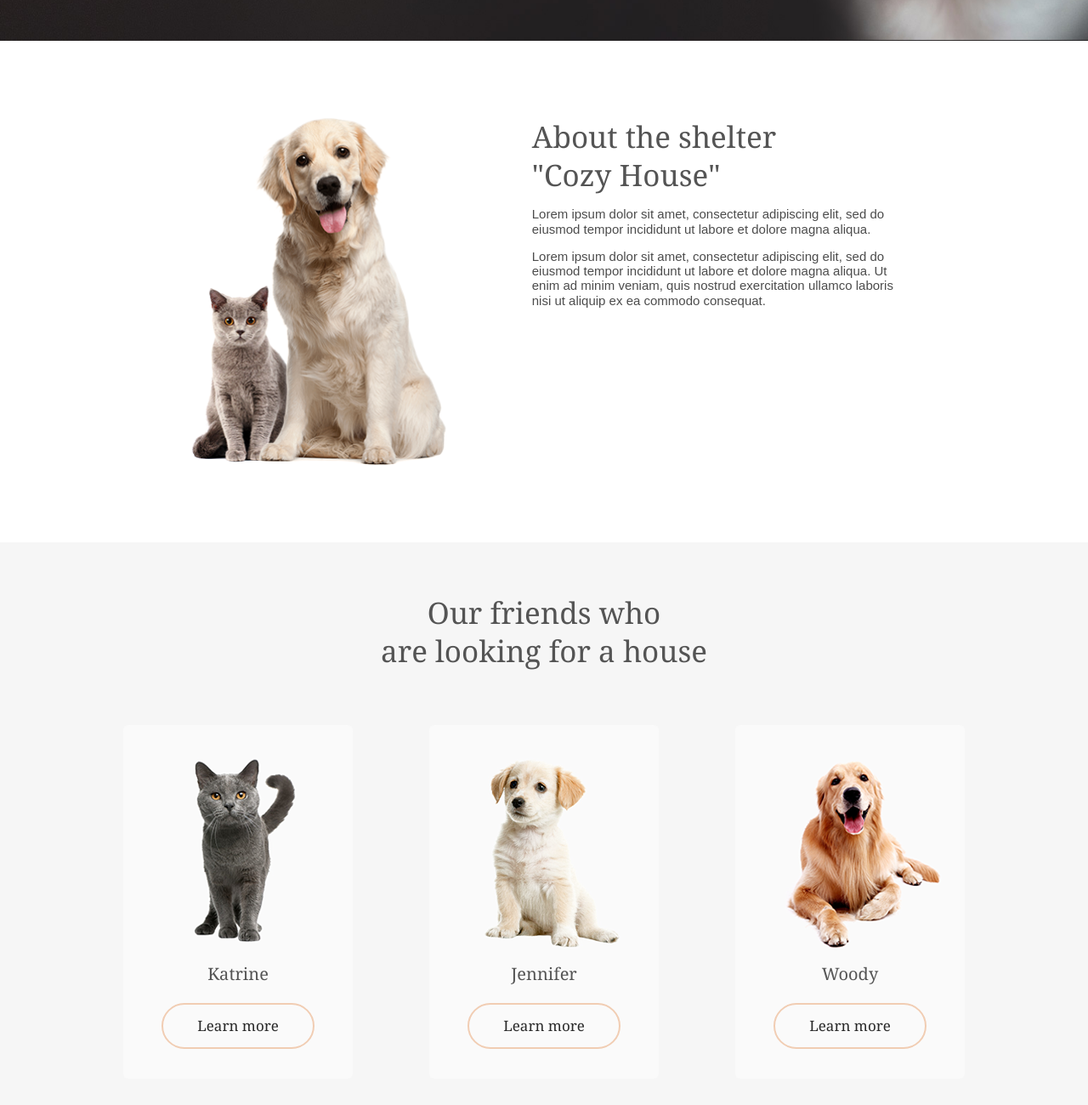
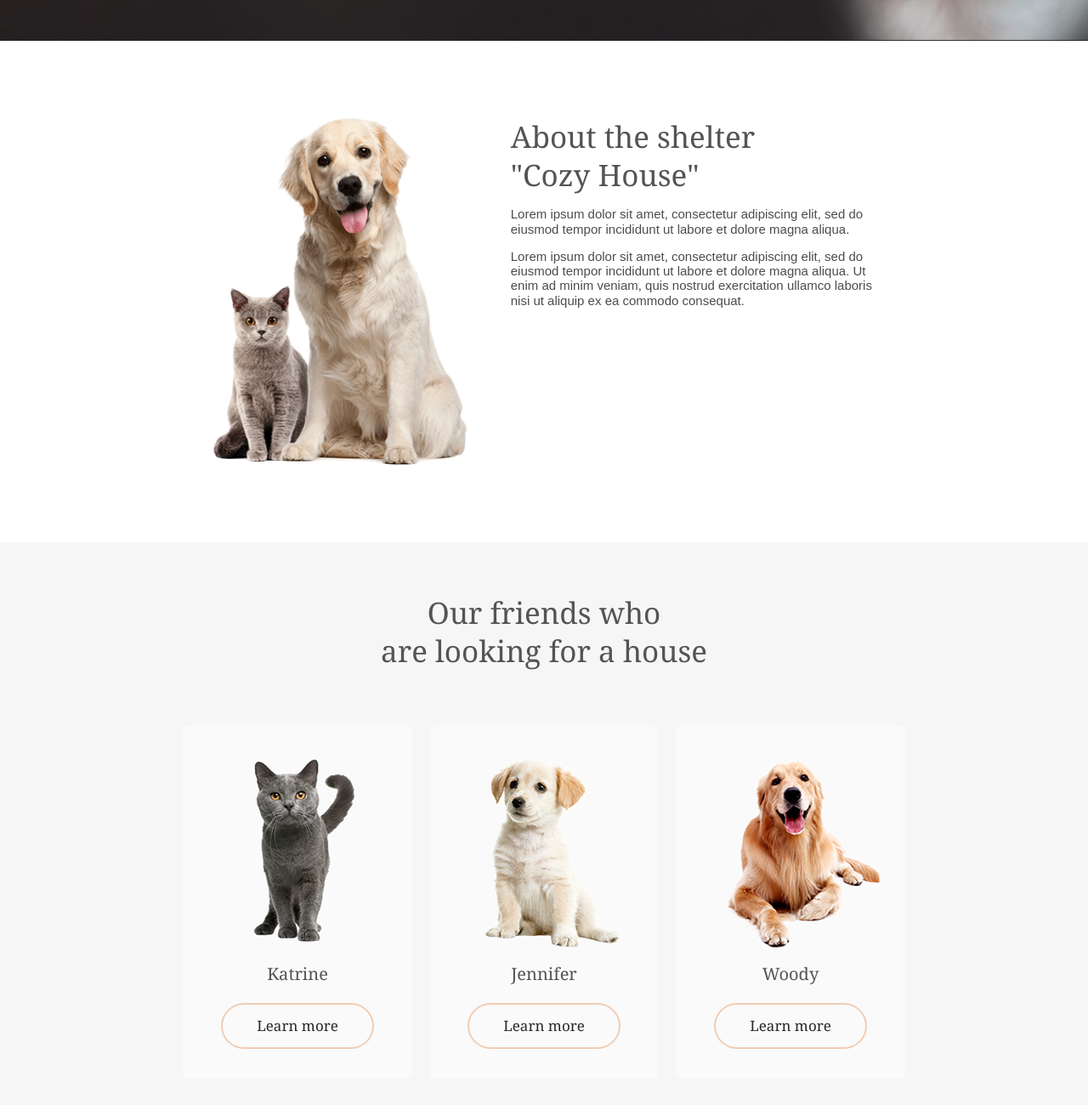
Before and after one commit to zh-konopleova/Animal_cozy_house, a website: page source/index.html in a window 1280 px wide. Shown: the part 720-2020 px from the top of the page at 85% size. Drawn offline with nearby package versions, Linux system fonts and the light colour scheme; files that its build step writes are made by us from their sources.

Commit message:
fix adaptive mark up

```diff
--- a/source/less/about-us.less
+++ b/source/less/about-us.less
@@ -1,7 +1,8 @@
 .about-us {
   display: flex;
   flex-direction: row;
-  justify-content: space-between;
+  justify-content: center;
+  flex-wrap: wrap;
 
   padding-top: 90px;
   padding-bottom: 90px;
@@ -9,14 +10,11 @@
 
 .about-us__img {
   height: 410px;
-  margin-left: auto;
+  margin-right: 50px;
 }
 
 .about-us__wrapper {
   max-width: 430px;
-
-  margin-right: auto;
-  padding-left: 100px;
 }
 
 .about-us__h {
--- a/source/less/catalog.less
+++ b/source/less/catalog.less
@@ -9,18 +9,17 @@
 .catalog__list {
   display: flex;
   flex-direction: row;
-  justify-content: space-evenly;
+  justify-content: center;
   flex-wrap: wrap;
 
   padding: 0;
-  margin-top: 65px;
-  margin-bottom: 35px;
+  margin: 55px -10px;
 
   list-style: none;
 }
 
 .catalog__item {
-  margin-bottom: 30px;
+  margin: 10px;
 }
 
 .catalog__button {
--- a/source/less/contact-information.less
+++ b/source/less/contact-information.less
@@ -2,6 +2,7 @@
   display: flex;
   flex-direction: row;
   justify-content: flex-start;
+  flex-wrap: wrap;
 }
 
 .contact-information__block {
--- a/source/less/donation.less
+++ b/source/less/donation.less
@@ -5,6 +5,7 @@
 .donation__wrapper {
   display: flex;
   flex-direction: row;
+  justify-content: center;
   align-items: center;
   flex-wrap: wrap;
 
@@ -14,6 +15,7 @@
 
 .donation__img {
   flex-shrink: 1;
+  margin-right: 50px;
 }
 
 .donation__h {
@@ -22,7 +24,6 @@
 
 .donation__info {
   max-width: 350px;
-  margin-left: 55px;
 }
 
 .donation__bank {
--- a/source/less/global.less
+++ b/source/less/global.less
@@ -25,3 +25,8 @@ body {
   font-family: "Georgia", serif;
   color: #545454;
 }
+
+img {
+  max-width: 100%;
+  height: auto;
+}
--- a/source/less/slider.less
+++ b/source/less/slider.less
@@ -9,14 +9,17 @@
 .slider__list {
   display: flex;
   flex-direction: row;
-  justify-content: space-evenly;
+  justify-content: center;
   flex-wrap: wrap;
 
   padding: 0;
-  margin-top: 65px;
-  margin-bottom: 65px;
+  margin: 55px -10px;
 
   list-style: none;
+}
+
+.slider__item {
+  margin: 10px;
 }
 
 .slider__button {
```
